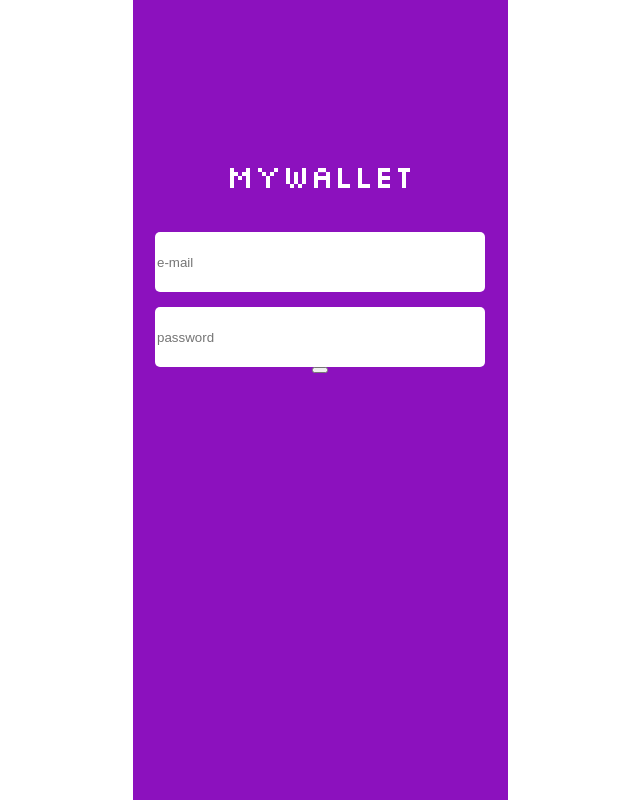
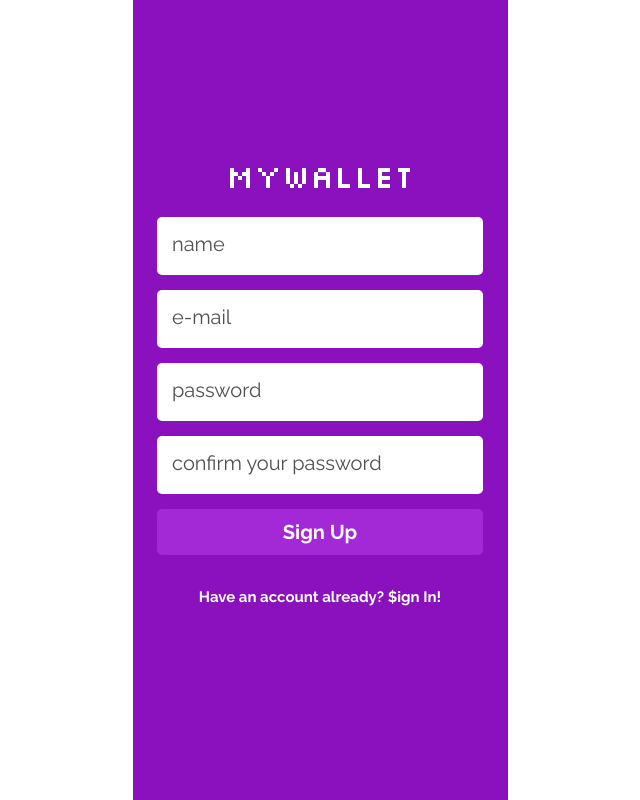
Before and after one commit to expeditus303/MyWallet-front-end, a React (Create React App) app: page / in a window 1280 px wide. Shown: the whole page, without its empty margins (320-960 px from the left). Built offline with nearby package versions, Linux system fonts and the light colour scheme.

Commit message:
sign in / sign up pages

```diff
--- a/src/App.jsx
+++ b/src/App.jsx
@@ -1,13 +1,16 @@
 import styled from "styled-components";
 import GlobalStyle from "./assets/GlobalStyle";
-import Home from "./pages/Home";
+import SignIn from "./pages/SignIn";
+import SignUP from "./pages/SignUp";
+
 
 function App() {
   return (
     <>
       <GlobalStyle />
       <Body>
-      <Home />
+      {/* <SignIn /> */}
+      <SignUP />
       </Body>
     </>
   );
--- a/src/pages/Home.jsx
+++ /dev/null
@@ -1,33 +0,0 @@
-import styled from "styled-components";
-
-export default function Home() {
-  return (
-    <>
-      <Title>MyWallet</Title>
-      <Input placeholder="e-mail" />
-      <Input placeholder="password" />
-      <Button />
-    </>
-  );
-}
-
-const Title = styled.h1`
-  font-family: "Silkscreen", cursive;
-  font-size: 32px;
-  color: #ffffff;
-  margin-top: 160px;
-  margin-bottom: 25px;
-`;
-
-const Input = styled.input`
-  width: 326px;
-  height: 58px;
-  background: #ffffff;
-  border-radius: 5px;
-  border-style: none;
-  margin-top: 15px;
-`;
-
-const Button = styled.button`
-
-`
--- /dev/null
+++ b/src/pages/SignIn.jsx
@@ -0,0 +1,73 @@
+import styled from "styled-components";
+
+export default function SignIn() {
+  return (
+    <>
+      <SignInContainer>
+        <h1>MyWallet</h1>
+        <Input placeholder="e-mail" />
+        <Input placeholder="password" />
+        <Button>Sign In</Button>
+
+        <p>First time? $ign Up!</p>
+      </SignInContainer>
+    </>
+  );
+}
+
+const SignInContainer = styled.div`
+  display: flex;
+  flex-direction: column;
+  align-items: center;
+  margin-top: 160px;
+
+  h1 {
+    font-family: "Silkscreen", cursive;
+    font-size: 32px;
+    color: #ffffff;
+    margin-bottom: 10px;
+  }
+
+  p {
+    margin-top: 35px;
+    font-family: "Raleway";
+    font-weight: 700;
+    font-size: 15px;
+    color: #ffffff;
+  }
+`;
+
+const Input = styled.input`
+  width: 326px;
+  height: 58px;
+  background: #ffffff;
+  border-radius: 5px;
+  border-style: none;
+  margin-top: 15px;
+  padding-left: 15px;
+  box-sizing: border-box;
+
+  ::placeholder {
+    font-family: "Raleway";
+    font-size: 20px;
+    color: #4f4f4f;
+  }
+
+  :focus::placeholder {
+    color: transparent;
+  }
+`;
+
+const Button = styled.button`
+  width: 326px;
+  height: 46px;
+  border-style: none;
+  background: #a328d6;
+  border-radius: 5px;
+  margin-top: 15px;
+
+  font-family: "Raleway";
+  font-weight: 700;
+  font-size: 20px;
+  color: #ffffff;
+`;
--- /dev/null
+++ b/src/pages/SignUp.jsx
@@ -0,0 +1,75 @@
+import styled from "styled-components";
+
+export default function SignUP() {
+  return (
+    <>
+      <SignUpContainer>
+        <h1>MyWallet</h1>
+        <Input placeholder="name" />
+        <Input placeholder="e-mail" />
+        <Input placeholder="password" />
+        <Input placeholder="confirm your password" />
+        <Button>Sign Up</Button>
+
+        <p>Have an account already? $ign In!</p>
+      </SignUpContainer>
+    </>
+  );
+}
+
+const SignUpContainer = styled.div`
+  display: flex;
+  flex-direction: column;
+  align-items: center;
+  margin-top: 160px;
+
+  h1 {
+    font-family: "Silkscreen", cursive;
+    font-size: 32px;
+    color: #ffffff;
+    margin-bottom: 10px;
+  }
+
+  p {
+    margin-top: 35px;
+    font-family: "Raleway";
+    font-weight: 700;
+    font-size: 15px;
+    color: #ffffff;
+  }
+`;
+
+const Input = styled.input`
+  width: 326px;
+  height: 58px;
+  background: #ffffff;
+  border-radius: 5px;
+  border-style: none;
+  margin-top: 15px;
+  padding-left: 15px;
+  box-sizing: border-box;
+
+  ::placeholder {
+    font-family: "Raleway";
+    font-size: 20px;
+    color: #4f4f4f;
+  }
+
+  :focus::placeholder {
+    color: transparent;
+  }
+`;
+
+const Button = styled.button`
+  width: 326px;
+  height: 46px;
+  border-style: none;
+  background: #a328d6;
+  border-radius: 5px;
+  margin-top: 15px;
+
+  font-family: "Raleway";
+  font-weight: 700;
+  font-size: 20px;
+  color: #ffffff;
+`;
```
